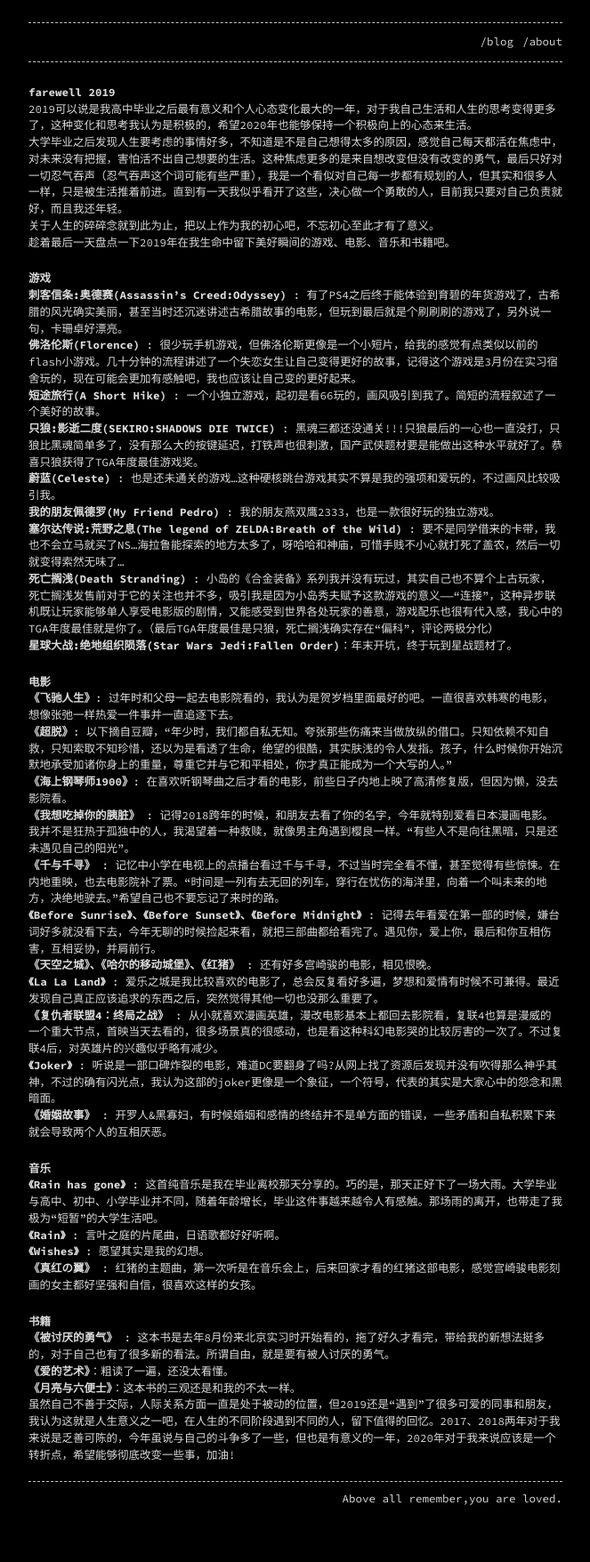
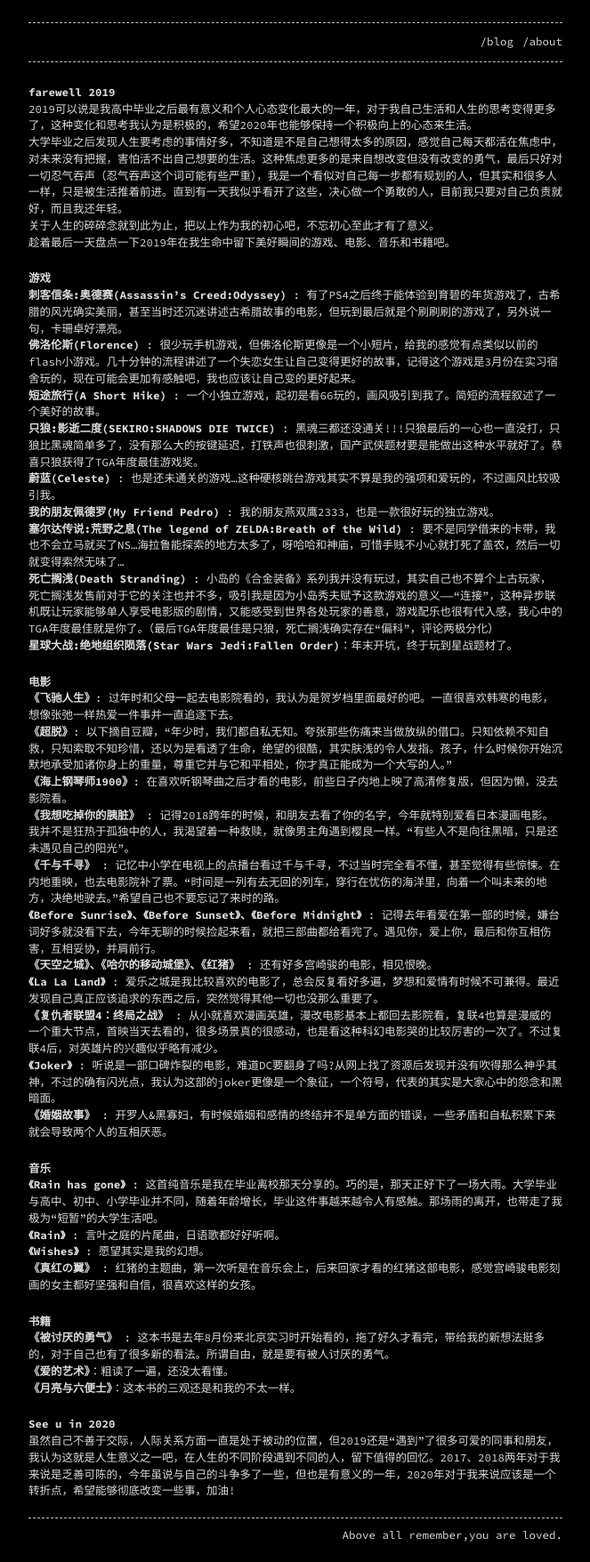
Before and after one commit to ubws3h/ubws3h.github.io, a Jekyll site: the page built from _posts/2019-12-31-farewell-2019.md, in a window 1280 px wide. Shown: the whole page at 89% size, without its empty margins (308-971 px from the left). Built offline with Jekyll 4.4.1, drawn with Linux system fonts in a browser that asks for light colours; before the commit the page ends 1715 px from its top, so only the background shows below that.

Commit message:
Update 2019-12-31-farewell-2019.md

```diff
--- a/_posts/2019-12-31-farewell-2019.md
+++ b/_posts/2019-12-31-farewell-2019.md
@@ -77,4 +77,5 @@ categories: life
 
 **《月亮与六便士》**：这本书的三观还是和我的不太一样。
 
+# See u in 2020
 虽然自己不善于交际，人际关系方面一直是处于被动的位置，但2019还是“遇到”了很多可爱的同事和朋友，我认为这就是人生意义之一吧，在人生的不同阶段遇到不同的人，留下值得的回忆。2017、2018两年对于我来说是乏善可陈的，今年虽说与自己的斗争多了一些，但也是有意义的一年，2020年对于我来说应该是一个转折点，希望能够彻底改变一些事，加油!
```
